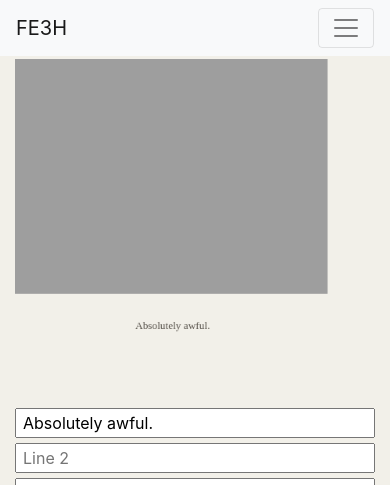
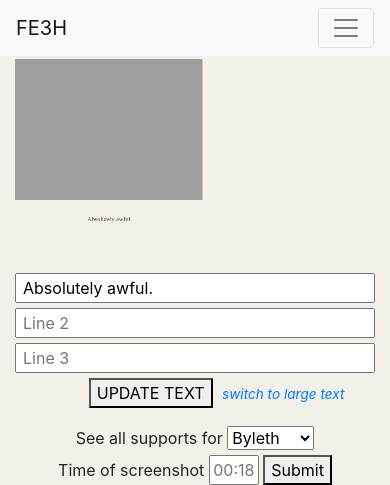
Before and after one commit to sarinaxie/canvas, a Flask app: page /fe3h in a window 390 px wide; the page is wider, and only the part inside the window is pictured. Shown: the top 485 px of that part. Run offline with Flask 2, Linux system fonts and the light colour scheme; some libraries are stand-ins or nearby versions; some web fonts are replaced; grey boxes are pictures that could not be loaded.

Commit message:
responsive canvas

```diff
--- a/static/fe3h.css
+++ b/static/fe3h.css
@@ -1,7 +1,7 @@
-/* @font-face {
+@font-face {
     font-family: 'Plantin';
     src: url('/static/Plantin.otf');
-} */
+}
 body {
     background-color:#f2f0e9;
 }
@@ -11,14 +11,16 @@ body {
 }
 #canvas-container {
     padding-top: 3px;
+    max-width: 600px;
+    max-height: 337.5px;
+    margin: 0 auto;
 }
 #image-canvas {
-    width: 600px;
-    height: 337.5px;
+    width: 100%;
 }
 #captions {
     max-width: 450px;
-    display: inline-block;
+    margin: 0 auto;
 }
 .line {
     margin-top: 5px;
--- a/templates/fe3h.html
+++ b/templates/fe3h.html
@@ -30,6 +30,8 @@
         <button id="see-text">UPDATE TEXT</button>
         <a id="text-size" href="#">switch to large text</a>
     </div>
+
+
     <div id="sel-vid">
         See all supports for <select id="dropdown" size=1/>
             <option value="1">Byleth</option>
```
